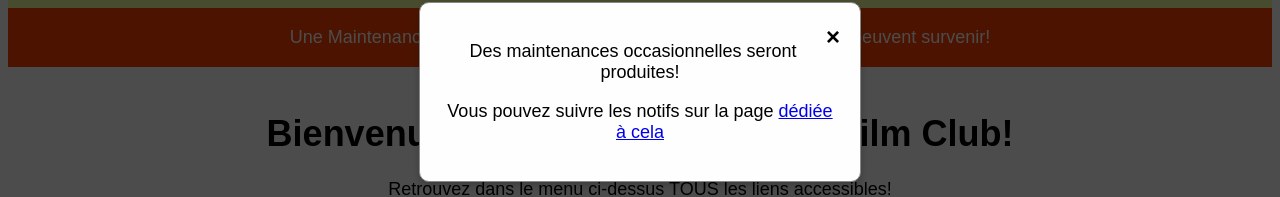
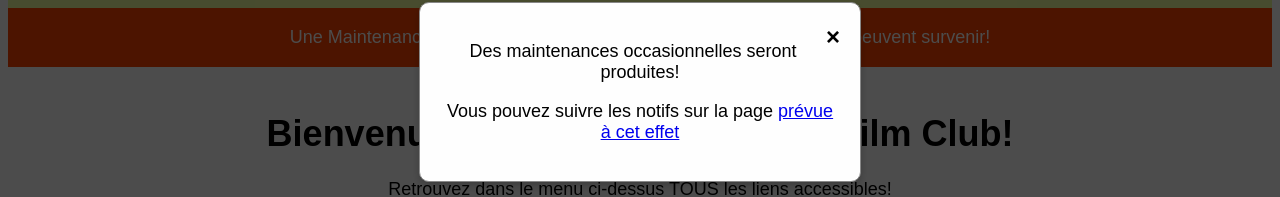
Before and after one commit to Leszinzinsgardois/leszinzinsgardois.github.io, a plain HTML site: page access/cflp/accueil.html in a window 1280 px wide. Both pictures are taken after a click on the button "Notification!". Shown: the part 126-323 px from the top of the page. Drawn offline with Linux system fonts and the light colour scheme.

Commit message:
update accueil

```diff
--- a/access/cflp/accueil.html
+++ b/access/cflp/accueil.html
@@ -37,7 +37,7 @@
        <div class="popup-content">
            <span class="close" onclick="closePopup()">&times;</span>
            <p>Des maintenances occasionnelles seront produites!</p>
-           <p>Vous pouvez suivre les notifs sur la page <a href="#"> dédiée à cela</a></p>
+           <p>Vous pouvez suivre les notifs sur la page <a href="maintenances.html"> prévue à cet effet</a></p>
        </div>
    </div>
 
```
